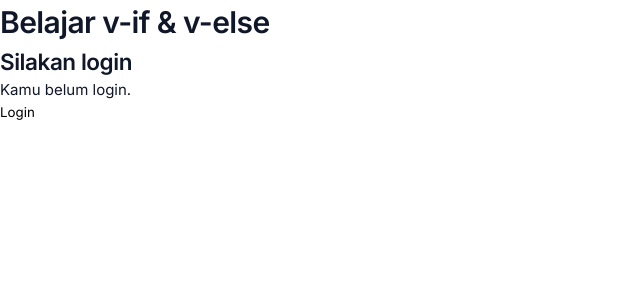
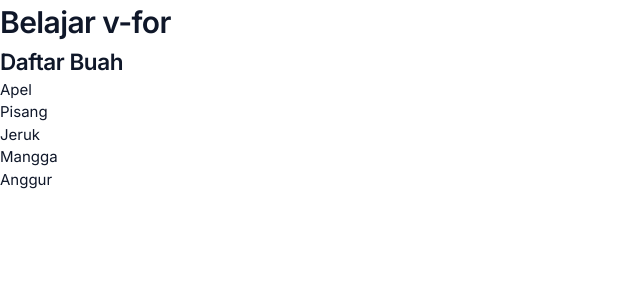
Before and after one commit to FaletehanAlF/belajar-vue, a Vue app: page / in a window 1280 px wide. Shown: the top 300 px of the page, without its empty margins (0-640 px from the left). Built offline with nearby package versions, Linux system fonts and the light colour scheme.

Commit message:
feat: learn list rendering

```diff
--- a/src/App.vue
+++ b/src/App.vue
@@ -1,37 +1,23 @@
 <script setup lang="ts">
-import { ref } from 'vue'
-
-const isLoggedIn = ref(false)
-
-const login = () => {
-  isLoggedIn.value = true
-}
-
-const logout = () => {
-  isLoggedIn.value = false
-}
+const fruits = [
+  'Apel',
+  'Pisang',
+  'Jeruk',
+  'Mangga',
+  'Anggur'
+]
 </script>
 
 <template>
   <div>
-    <h1>Belajar v-if & v-else</h1>
+    <h1>Belajar v-for</h1>
 
-    <div v-if="isLoggedIn">
-      <h2>Selamat datang! 👋</h2>
-      <p>Kamu sudah login.</p>
+    <h2>Daftar Buah</h2>
 
-      <button @click="logout">
-        Logout
-      </button>
-    </div>
-
-    <div v-else>
-      <h2>Silakan login</h2>
-      <p>Kamu belum login.</p>
-
-      <button @click="login">
-        Login
-      </button>
-    </div>
+    <ul>
+      <li v-for="fruit in fruits" :key="fruit">
+        {{ fruit }}
+      </li>
+    </ul>
   </div>
 </template>
```
